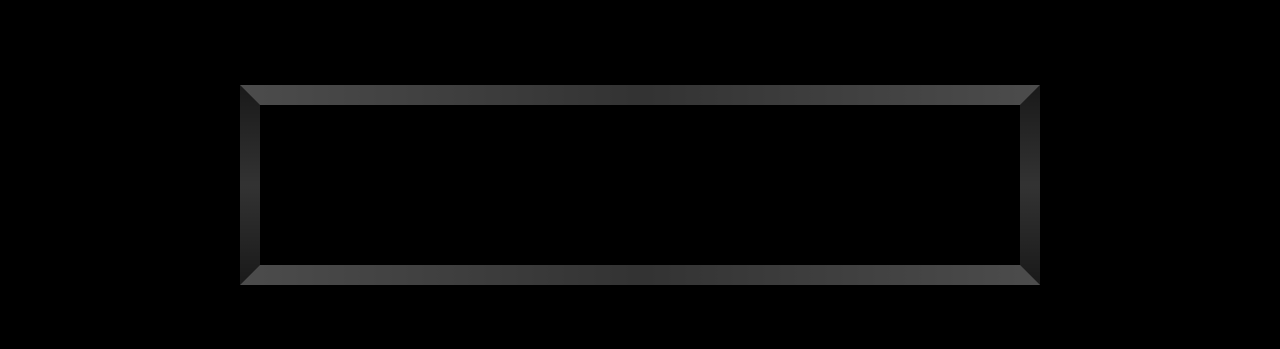
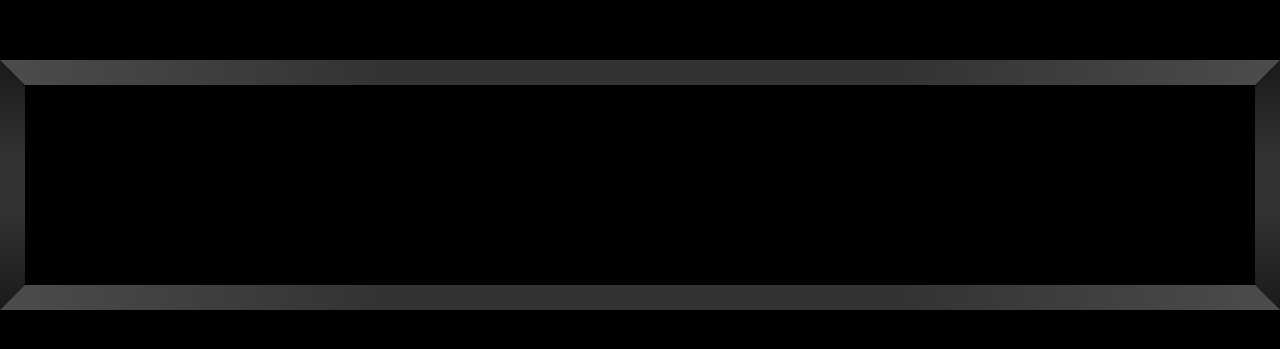
Before and after one commit to gunnarbirnir/led-message-sign, a React (Create React App) app: page / in a window 1280 px wide. Shown: the part 215-564 px from the top of the page. Built offline with nearby package versions, Linux system fonts and the light colour scheme.

Commit message:
Update frame shading

```diff
--- a/src/App.tsx
+++ b/src/App.tsx
@@ -8,9 +8,9 @@ const App: FC = () => {
     <Container>
       <LEDMessageSign
         text="LED Message Sign"
-        // height={100}
+        height={250}
         // width={500}
-        // fullWidth
+        fullWidth
         // hueDegrees={110}
         // frameProportion={0.15}
         // animationFramesPerUpdate={2}
--- a/src/utils/canvas.ts
+++ b/src/utils/canvas.ts
@@ -33,8 +33,8 @@ export const drawFrame = (
     COLOR_VALUES.FRAME.saturation,
     COLOR_VALUES.FRAME.lightness - 10
   );
-  const HORIZONTAL_SHADE_SIZE = 0.5;
-  const VERTICAL_SHADE_SIZE = 0.5;
+  const HORIZONTAL_SHADE_SIZE = 0.3;
+  const VERTICAL_SHADE_SIZE = 0.4;
 
   const topLeftCorner: Tuple = [0, 0];
   const topRightCorner: Tuple = [WIDTH, 0];
```
